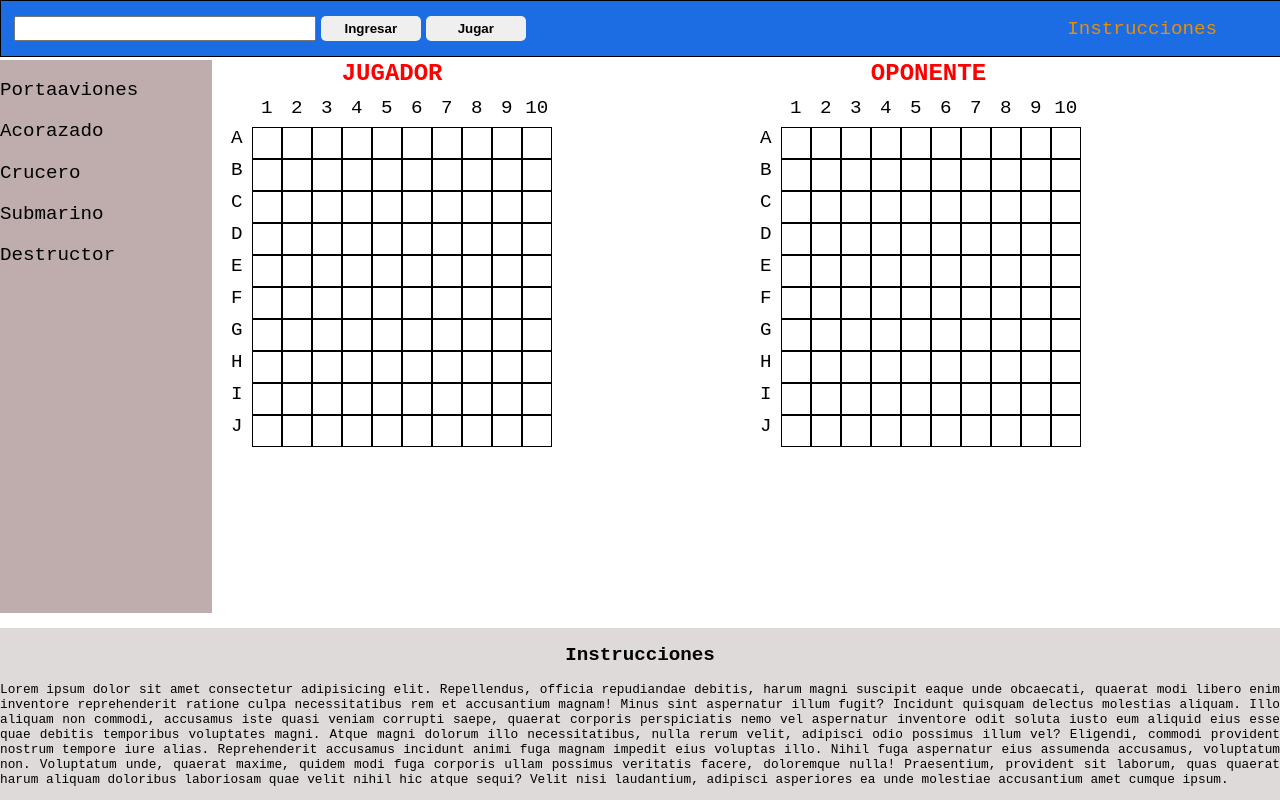
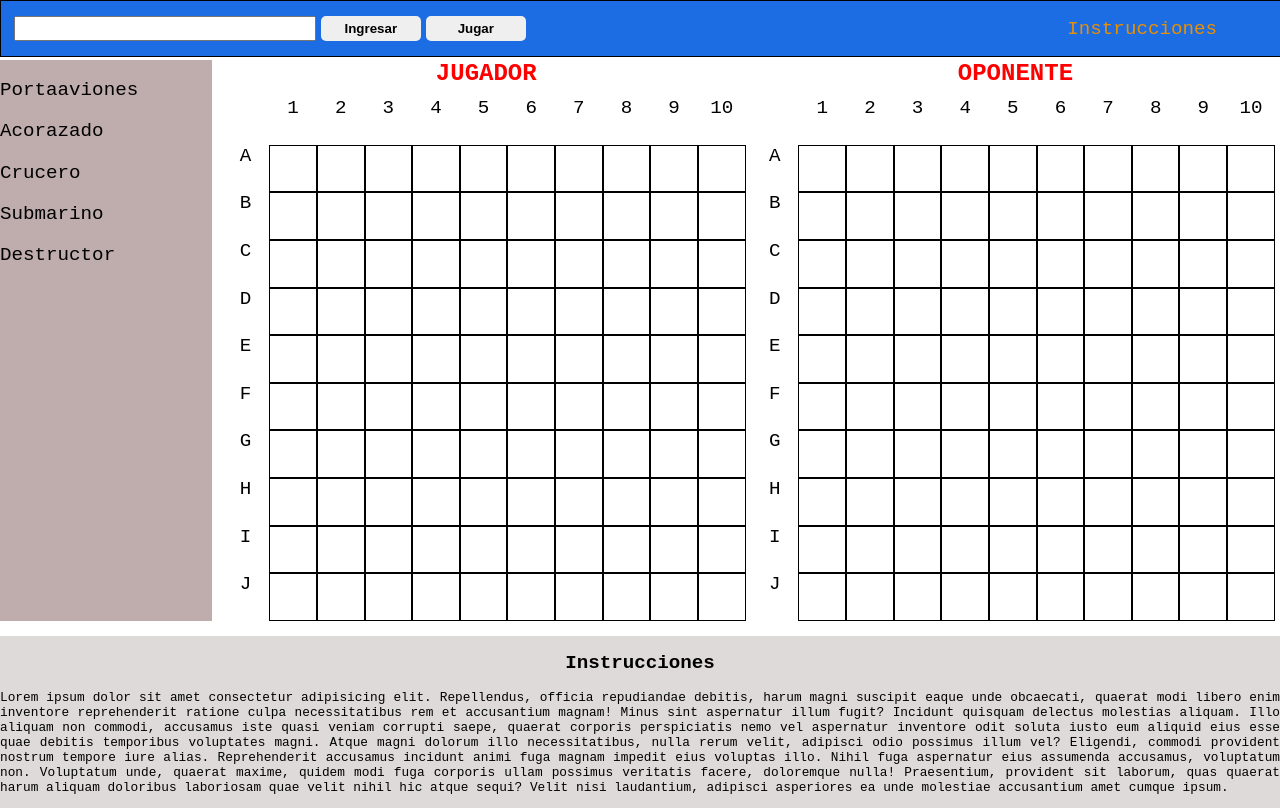
Before and after one commit to Akanae-0/Proyecto-Web-Batalla-Naval, a plain HTML site: page Laboratorio Programacion Orientada a la Web/BaseHTMLLabWEB.html in a window 1280 px wide. Drawn offline with Linux system fonts and the light colour scheme.

Commit message:
Update EstiloMainCSSLabWeb.css

```diff
--- a/Laboratorio Programacion Orientada a la Web/Estilos/EstiloMainCSSLabWeb.css
+++ b/Laboratorio Programacion Orientada a la Web/Estilos/EstiloMainCSSLabWeb.css
@@ -23,9 +23,9 @@
     flex: 1;
 }
 .Board_Title_Card {
-    text-align: start;
+    text-align: center;
     margin: 0px;
-    padding-left: 120px;
+    padding-left: 0px;
     margin-bottom: 10px;
     color:red;
     font-size: 1.5rem;
@@ -33,11 +33,16 @@
 }
 .columna{
     display: grid;
-    grid-template-columns: 30px 30px 30px 30px 30px 30px 30px 30px 30px 30px 30px;
+    grid-template-columns: 9% 9% 9% 9% 9% 9% 9% 9% 9% 9% 9%;
+    row-gap: 0;
 }
 .casilla{
     border: 1px solid black;
-    height: 30px;
+    aspect-ratio: 1;
+    min-height: 30px;
+    min-width: 30px;
+    max-height: 60px;
+    max-width: 60px;
 }
 .casilla:hover{
     background-color: rgba(136, 255, 215, 70%);
```
